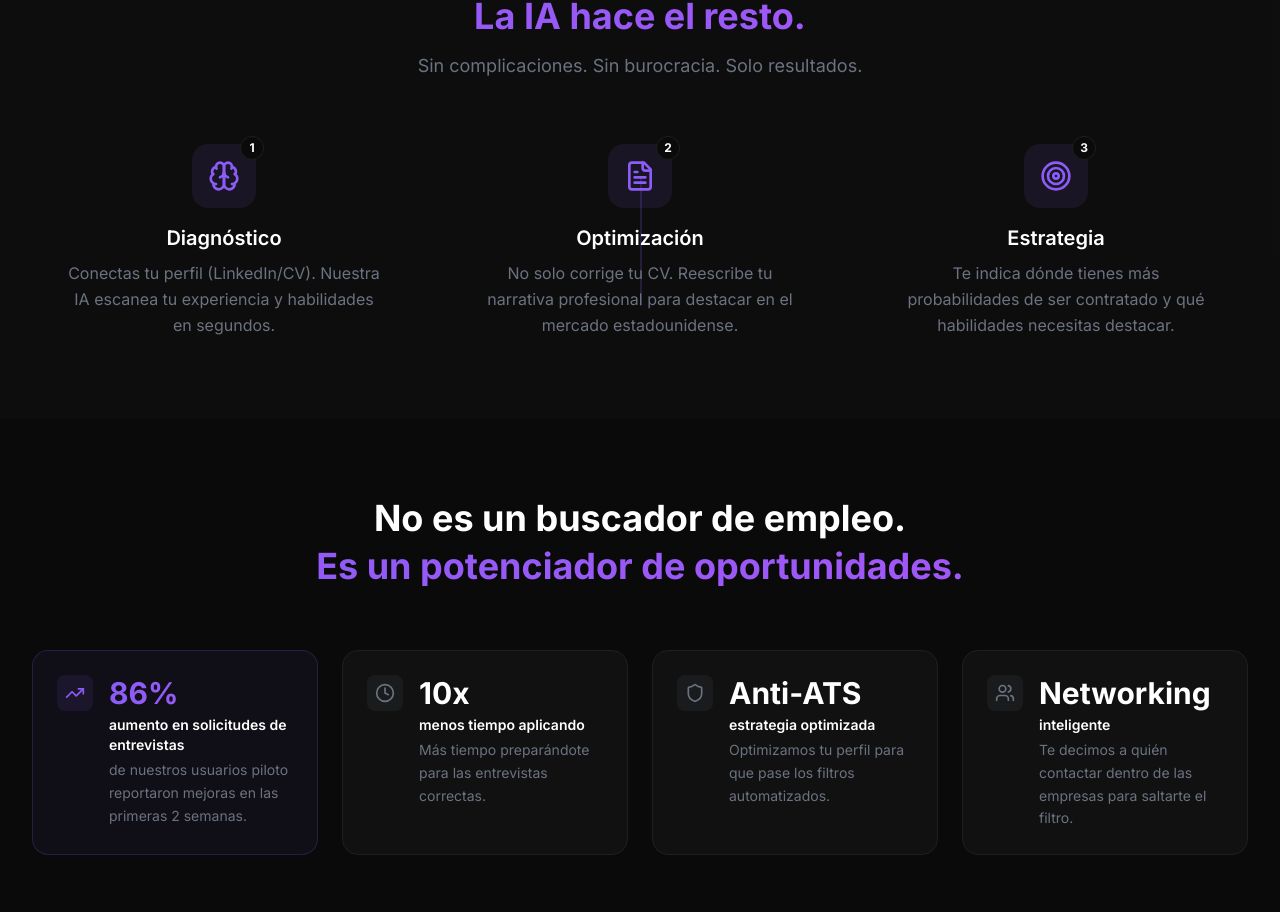
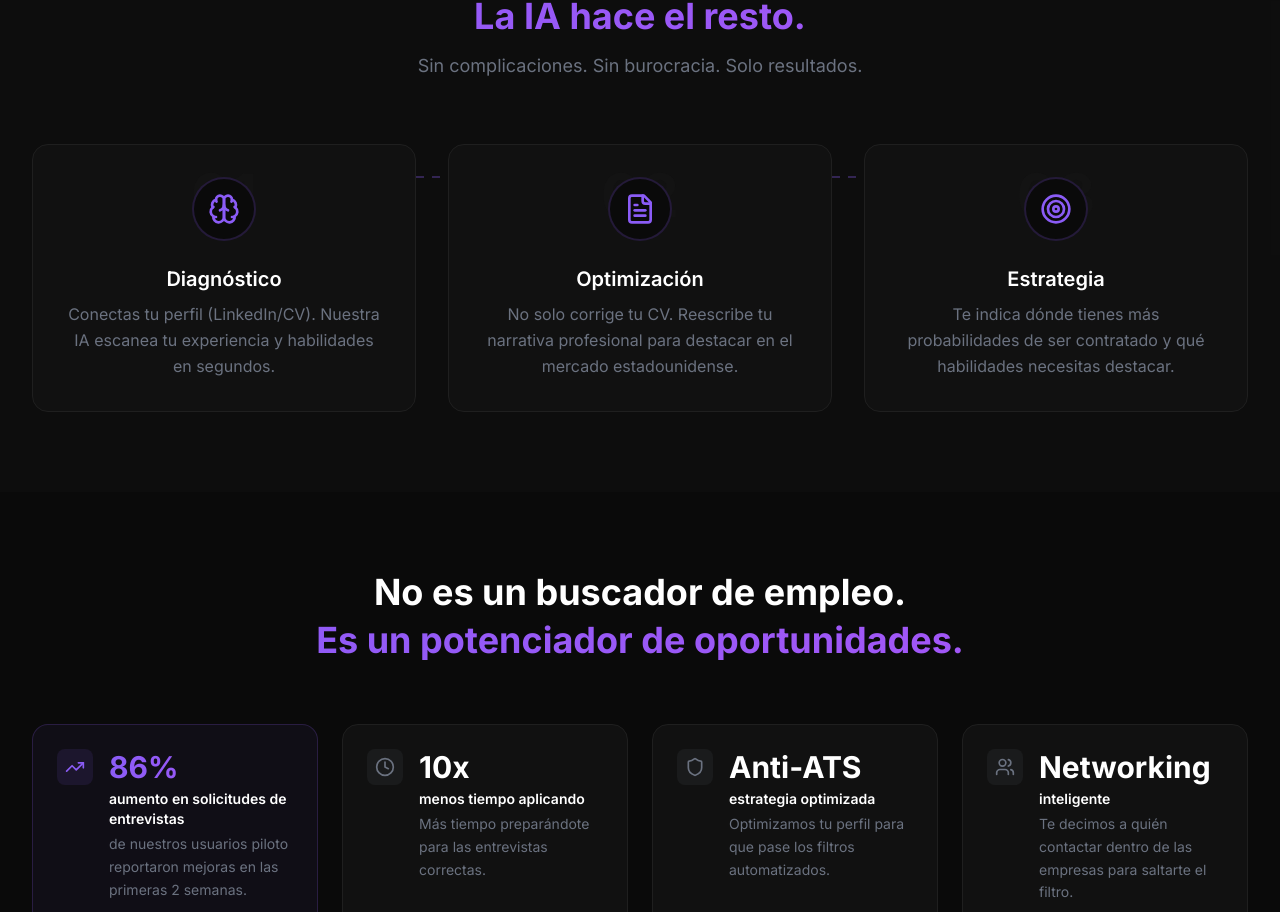
Before and after one commit to Yansmtp/Landing-Page, a Next.js app: page / in a window 1280 px wide. Shown: the part 1524-2436 px from the top of the page. Built offline with nearby package versions, Linux system fonts and the light colour scheme.

Commit message:
update project

```diff
--- a/src/components/Hero.tsx
+++ b/src/components/Hero.tsx
@@ -2,44 +2,25 @@
 
 import { motion } from 'framer-motion'
 import { ArrowRight, Sparkles } from 'lucide-react'
-import AnimatedSection from './AnimatedSection'
 
 export default function Hero() {
-  const isBrowser = typeof window !== 'undefined'
-  const particleCount = 20
-
   return (
     <section className="relative min-h-screen flex items-center justify-center px-4 sm:px-6 lg:px-8 py-20 overflow-hidden">
-      {/* Fondo con gradiente animado */}
-      <div className="absolute inset-0 bg-gradient-to-b from-background via-background to-primary/5 -z-10" />
-
-      {/* Partículas animadas (efecto visual) */}
-      <div className="absolute inset-0 -z-10 opacity-30">
-        {[...Array(particleCount)].map((_, i) => (
-          <motion.div
-            key={i}
-            className="absolute w-1 h-1 bg-primary rounded-full"
-            initial={{
-              x: isBrowser ? Math.random() * window.innerWidth : 100 + i * 20,
-              y: isBrowser ? Math.random() * window.innerHeight : 100 + i * 15,
-              opacity: Math.random() * 0.5 + 0.1,
-            }}
-            animate={{
-              y: [null, -30, 30, -30],
-              x: [null, 20, -20, 20],
-              opacity: [null, 0.8, 0.2, 0.8],
-            }}
-            transition={{
-              duration: Math.random() * 5 + 3,
-              repeat: Infinity,
-              ease: 'easeInOut',
-            }}
-            style={{
-              width: Math.random() * 4 + 1 + 'px',
-              height: Math.random() * 4 + 1 + 'px',
-            }}
-          />
-        ))}
+      {/* Fondo moderno con patrón de puntos y resplandor */}
+      <div className="absolute inset-0 -z-10">
+        <div className="absolute inset-0 bg-background" />
+        <div
+          className="absolute inset-0 bg-[radial-gradient(circle_at_center,var(--tw-gradient-stops))] from-primary/10 via-background to-background"
+          style={{ backgroundSize: '100% 100%' }}
+        />
+        <div
+          className="absolute inset-0 bg-[radial-gradient(white,transparent_1px)]"
+          style={{
+            backgroundSize: '32px 32px',
+            maskImage: 'radial-gradient(ellipse_at_center,black,transparent_70%)',
+            opacity: 0.1
+          }}
+        />
       </div>
 
       <div className="max-w-7xl mx-auto w-full">
@@ -88,10 +69,10 @@ export default function Hero() {
           >
             <a
               href="#waitlist"
-              className="group inline-flex items-center gap-2 px-8 py-4 bg-primary hover:bg-primary-dark text-white font-semibold rounded-xl transition-all duration-300 hover:scale-105 hover:shadow-2xl hover:shadow-primary/30"
+              className="group relative inline-flex items-center justify-center gap-2 px-8 py-4 bg-primary text-white font-semibold rounded-xl overflow-hidden transition-all duration-300 hover:scale-105 shadow-[0_0_0_0_rgba(139,92,246,0.5)] hover:shadow-[0_0_30px_0_rgba(139,92,246,0.5)]"
             >
-              <span>Únete al Acceso Anticipado</span>
-              <ArrowRight className="w-5 h-5 group-hover:translate-x-1 transition-transform" />
+              <span className="relative z-10">Únete al Acceso Anticipado</span>
+              <ArrowRight className="w-5 h-5 group-hover:translate-x-1 transition-transform relative z-10" />
             </a>
           </motion.div>
 
--- a/src/components/HowItWorks.tsx
+++ b/src/components/HowItWorks.tsx
@@ -39,11 +39,15 @@ export default function HowItWorks() {
           </p>
         </div>
 
-        <div className="relative">
-          {/* Línea conectora */}
-          <div className="absolute left-1/2 top-8 bottom-8 w-0.5 bg-primary/20 hidden md:block" />
+        <div className="relative -z-0">
+          {/* Línea conectora horizontal (detrás de las tarjetas) */}
+          <div className="absolute top-8 left-16 right-16 h-16 flex items-center justify-center -z-10 md:block hidden">
+            <svg width="100%" height="2">
+              <line x1="0" y1="1" x2="100%" y2="1" strokeDasharray="8 8" className="stroke-primary/30" strokeWidth="2" />
+            </svg>
+          </div>
 
-          <div className="grid md:grid-cols-3 gap-8 relative">
+          <div className="grid md:grid-cols-3 gap-8">
             {steps.map((step, index) => (
               <motion.div
                 key={index}
@@ -51,17 +55,17 @@ export default function HowItWorks() {
                 whileInView={{ opacity: 1, y: 0 }}
                 transition={{ delay: index * 0.2 }}
                 viewport={{ once: true }}
-                className="relative"
+                className="relative p-8 rounded-2xl bg-card border border-card-border transition-all duration-300 hover:border-primary/30 hover:shadow-2xl hover:shadow-primary/10"
               >
-                <div className="flex flex-col items-center text-center">
-                  <div className="w-16 h-16 rounded-2xl bg-primary/10 flex items-center justify-center mb-4 relative">
+                <div className="flex flex-col items-center text-center relative">
+                  <div className="w-16 h-16 rounded-full bg-background border-2 border-primary/20 flex items-center justify-center mb-6 relative z-10">
                     <step.icon className="w-8 h-8 text-primary" />
-                    <span className="absolute -top-2 -right-2 text-xs font-bold bg-background border border-card-border rounded-full w-6 h-6 flex items-center justify-center">
-                      {index + 1}
-                    </span>
                   </div>
                   <h3 className="text-xl font-semibold mb-2">{step.title}</h3>
                   <p className="text-muted leading-relaxed max-w-xs">{step.description}</p>
+                  <span className="absolute -top-3 text-6xl font-bold text-card-border/20 -z-0">
+                    {step.number}
+                  </span>
                 </div>
               </motion.div>
             ))}
--- a/src/components/Problem.tsx
+++ b/src/components/Problem.tsx
@@ -24,7 +24,10 @@ const problems = [
 
 export default function Problem() {
   return (
-    <AnimatedSection className="py-20 px-4 sm:px-6 lg:px-8">
+    <AnimatedSection className="relative py-20 px-4 sm:px-6 lg:px-8 overflow-hidden">
+      {/* Fondo con resplandor sutil */}
+      <div className="absolute inset-0 -z-10 bg-[radial-gradient(ellipse_80%_50%_at_50%_-20%,rgba(139,92,246,0.1),rgba(255,255,255,0))]"/>
+
       <div className="max-w-7xl mx-auto">
         <div className="text-center mb-16">
           <h2 className="text-3xl sm:text-4xl font-bold mb-4">
@@ -43,7 +46,7 @@ export default function Problem() {
               whileInView={{ opacity: 1, y: 0 }}
               transition={{ delay: index * 0.1 }}
               viewport={{ once: true }}
-              className="p-8 rounded-2xl bg-card border border-card-border hover:border-primary/20 transition-all duration-300 hover:shadow-xl hover:shadow-primary/5"
+              className="p-8 rounded-2xl bg-card border border-card-border transition-all duration-300 hover:border-primary/30 hover:shadow-2xl hover:shadow-primary/10 transform hover:-translate-y-2"
             >
               <div className="w-12 h-12 rounded-xl bg-primary/10 flex items-center justify-center mb-6">
                 <problem.icon className="w-6 h-6 text-primary" />
```
